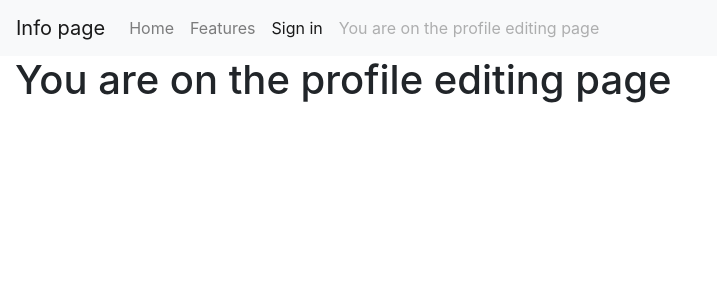
After one commit to theosfa/site-hometask, a Flask app: page /profile/edit in a window 1280 px wide. The commit adds this page. Shown: the top 300 px of the page, without its empty margins (0-717 px from the left). Run offline with Flask 2, Linux system fonts and the light colour scheme; some libraries are stand-ins or nearby versions.

Commit message:
Changed name of db, edit points in plan Created profile edit page Edited sign_up and logging pages Now i transmit session to the html pages instead of big amount of data that allocated by other variables

```diff
--- a/main.py
+++ b/main.py
@@ -8,7 +8,7 @@
 app.secret_key = "LIHBlksdbv7siubkjb7879tn8t5bnBHGbuy5u98u6fGCGFc4d7fCI7gckhgvR58"
 app.permanent_session_lifetime = timedelta(days = 365)
 
-app.config["SQLALCHEMY_DATABASE_URI"] = "sqlite:///main.sqlite3"
+app.config["SQLALCHEMY_DATABASE_URI"] = "sqlite:///db.sqlite3"
 app.config["SQLALCHEMY_TRACK_MODIFICATIONS"] = False
 
 db = SQLAlchemy(app)
@@ -86,13 +86,20 @@
         session["logging"] = False
         session["user"] = "no_user"
         session["logged"] = False
-    logged = session["logged"]
-    current_user = session["user"]
-    return render_template("index.html", act_home = "", act_feat = "", act_log = "", page_info = "You are on the main page", logged = session["logged"], user_name = session["user"], sign = "Sign in", sign_url = "logging")
+    session["act_home"] = ""
+    session["act_feat"] = ""
+    session["act_log"] = ""
+    session["sign_url"] = "logging"
+    session["sign"] = "Sign in"
+    session["page_info"] = "You are on the main page"
+    return render_template("index.html", session = session)
 
 @app.route("/view")
 def view():
-    return render_template("view.html", values = users.query.all())
+    if users.query.all():
+        return render_template("view.html", values = users.query.all())
+    else:
+        return f"There are no users"
 
 @app.route("/home")
 def home():
@@ -100,9 +107,13 @@
         session["logging"] = False
         session["user"] = "no_user"
         session["logged"] = False
-    logged = session["logged"]
-    current_user = session["user"]
-    return render_template("home.html", act_home = "active", act_feat = "", act_log = "", page_info = "You are on the home page", logged = session["logged"], user_name = session["user"], sign = "Sign in", sign_url = "logging")
+    session["act_home"] = "active"
+    session["act_feat"] = ""
+    session["act_log"] = ""
+    session["sign_url"] = "logging"
+    session["sign"] = "Sign in"
+    session["page_info"] = "You are on the home page"
+    return render_template("home.html", session = session)
 
 @app.route("/features")
 def features():
@@ -110,9 +121,13 @@
         session["logging"] = False
         session["user"] = "no_user"
         session["logged"] = False
-    logged = session["logged"]
-    current_user = session["user"]
-    return render_template("features.html", act_home = "", act_feat = "active", act_log = "", page_info = "You are on the feature page", logged = session["logged"], user_name = session["user"], sign = "Sign in", sign_url = "logging")
+    session["act_home"] = ""
+    session["act_feat"] = "active"
+    session["act_log"] = ""
+    session["sign_url"] = "logging"
+    session["sign"] = "Sign in"
+    session["page_info"] = "You are on the feature page"
+    return render_template("features.html", session = session)
 
 @app.route("/sign_up", methods=["POST", "GET"])
 def sign_up():
@@ -120,26 +135,34 @@
         session["logging"] = False
         session["user"] = "no_user"
         session["logged"] = False
-    logging = session["logging"]
-    logged = session["logged"]
+    session["act_home"] = ""
+    session["act_feat"] = ""
+    session["act_log"] = "active"
+    session["sign_url"] = "sign_up"
+    session["sign"] = "Sign up"
+    session["page_info"] = "You are on the sign up page"
     if request.method == "POST":
         user = request.form["usrname"]
         passwd = request.form["passwd"]
         email = request.form["email"]
-        name = request.form["name"]
-        surname = request.form["surname"]
+        # name = request.form["name"]
+        # surname = request.form["surname"]
+        name = ""
+        surname = ""
         found_user = users.query.filter_by(user=user).first()
         if found_user:
-            return render_template("sign_up.html",sign_up = False, act_home = "", act_feat = "", act_log = "active", page_info = "You are on the sign up page", logged = session["logged"], sign = "Sign in", sign_url = "sign_up")
+            return render_template("sign_up.html",sign_up = False, session = session)
         usr = users(user, passwd, email, name, surname)
         db.session.add(usr)
         db.session.commit()
         session["user"] = user
         session["password"] = passwd
         session["email"] = email
+        session["name"] = name
+        session["surname"] = surname
         session["logged"] = True
         return redirect(url_for("profile"))
-    return render_template("sign_up.html", act_home = "", act_feat = "", act_log = "active", page_info = "You are on the sign up page" , logged = session["logged"], sign = "Sign up", sign_up = True, sign_url = "sign_up")
+    return render_template("sign_up.html", sign_up = True, session = session)
 
 @app.route("/logging", methods=["POST", "GET"])
 def logging():
@@ -147,13 +170,16 @@
         session["logging"] = False
         session["user"] = "no_user"
         session["logged"] = False
-    current_user = session["user"]
-    logging = session["logging"]
-    logged = session["logged"]
+    session["act_home"] = ""
+    session["act_feat"] = ""
+    session["act_log"] = "active"
+    session["sign_url"] = "logging"
+    session["sign"] = "Sign in"
+    session["page_info"] = "You are on the sign in page"
     if request.method == "POST":
         user = request.form["usrname"]
         passwd = request.form["passwd"]
-        found_user = users.query.filter_by(name = user).first()
+        found_user = users.query.filter_by(user = user).first()
         if found_user:
             session.permanent = True
             session["logged"] = True
@@ -161,10 +187,11 @@
             return redirect(url_for("profile"))
         else:
             session["logging"] = False
-        if not logging:
-            return render_template("logging.html", act_home = "", act_feat = "", act_log = "active", page_info = "You are on the logging page", logging = False, logged = session["logged"], sign = "Sign in", sign_url = "logging")
+        if not session["logging"]:
+            return render_template("logging.html", session = session)
             session["logging"] = True
-    return render_template("logging.html", act_home = "", act_feat = "", act_log = "active", page_info = "You are on the logging page" , logging = True, logged = session["logged"], sign = "Sign in", sign_url = "logging")
+    session["logging"] = True
+    return render_template("logging.html", session = session)
 
 @app.route("/profile")
 def profile():
@@ -172,12 +199,24 @@
         session["logging"] = False
         session["user"] = "no_user"
         session["logged"] = False
-    current_user = session["user"]
-    logged = session["logged"]
-    if current_user == "no_user":
+    session["act_home"] = ""
+    session["act_feat"] = ""
+    session["act_log"] = "active"
+    session["sign"] = "Sign in"
+    session["page_info"] = "You are on the profile page"
+    if session["user"] == "no_user":
         return redirect(url_for("logging"))
     else:
-        return render_template("profile.html", act_home = "", act_feat = "", act_log = "active", page_info = "You are on the logging page", values = users.query.filter_by(name=session["user"]).first(),user_name = session["user"], logged = session["logged"], sign = "Sign in", sign_url = "logging")
+        return render_template("profile.html", values = users.query.filter_by(user=session["user"]).first(), session = session)
+
+@app.route("/profile/edit")
+def edit_profile():
+    session["act_home"] = ""
+    session["act_feat"] = ""
+    session["act_log"] = "active"
+    session["sign"] = "Sign in"
+    session["page_info"] = "You are on the profile editing page"
+    return render_template("edit_profile.html", session = session)
 
 @app.route("/profile/logout")
 def logout():
--- a/plan_for_this_site.txt
+++ b/plan_for_this_site.txt
@@ -5,13 +5,14 @@
     1) Profile page
     2) Profile-edit page
       1) Add possibility to add image to the profile page when it possible
+      2) Add possibility to change name, surname, email
     3) Sign in page --- In the process
-    4) Sign up page
+    4) Sign up page --- In the process
     5) Schedule page
     6) Enter home task page
     7) Home task edit page
   1) Create profile page --- $ Completed $
-  2) Create profile-edit page
+  2) Create profile-edit page --- $ Completed $
   3) Create sign in page --- $ Completed $
   4) Create sign up page --- $ Completed $
   5) Create schedule page
--- a/templates/base.html
+++ b/templates/base.html
@@ -14,30 +14,30 @@
       <div class="collapse navbar-collapse" id="navbarNav">
         <ul class="navbar-nav">
           <li class="nav-item">
-            <a class="nav-link {{act_home}}" href="/home">Home <span class="sr-only">(current)</span></a>
+            <a class="nav-link {{session["act_home"]}}" href="/home">Home <span class="sr-only">(current)</span></a>
           </li>
-          <li class="nav-item {{act_feat}}">
+          <li class="nav-item {{session["act_feat"]}}">
             <a class="nav-link" href="/features">Features</a>
           </li>
-          {% if not logged %}
-          <li class="nav-item {{act_log}}">
-            <a class="nav-link" href="/{{sign_url}}">{{sign}}</a>
+          {% if not session["logged"] %}
+          <li class="nav-item {{session["act_log"]}}">
+            <a class="nav-link" href="/{{session["sign_url"]}}">{{session["sign"]}}</a>
           </li>
           {% else %}
           <li class="nav-item dropdown">
             <a class="nav-link dropdown-toggle" href="#" id="navbarDropdown" role="button" data-toggle="dropdown" aria-haspopup="true" aria-expanded="false">
-              {{user_name}}
+              {{session["user"]}}
             </a>
             <div class="dropdown-menu" aria-labelledby="navbarDropdown">
               <a class="dropdown-item" href="/profile">Profile</a>
-              <a class="dropdown-item" href="">Settings</a>
+              <a class="dropdown-item" href="/profile/edit">Edit profile</a>
               <div class="dropdown-divider"></div>
               <a class="dropdown-item" href="/profile/logout">Log out</a>
             </div>
           </li>
           {% endif %}
           <li class="nav-item">
-            <a class="nav-link disabled" href="#" tabindex="-1" aria-disabled="true">{{page_info}}</a>
+            <a class="nav-link disabled" href="#" tabindex="-1" aria-disabled="true">{{session["page_info"]}}</a>
           </li>
         </ul>
       </div>
--- /dev/null
+++ b/templates/edit_profile.html
@@ -0,0 +1,5 @@
+{% extends "base.html" %}
+{% block title%}Edit profile{% endblock %}
+{% block content %}
+<h1>You are on the profile editing page</h1>
+{% endblock %}
--- a/templates/logging.html
+++ b/templates/logging.html
@@ -2,7 +2,7 @@
 {% block title %}Logging Page{% endblock %}
 {% block content %}
 <h1>Logging:</h1>
-{% if not logging %}
+{% if not session["logging"] %}
   <p style="color: red">Failed to loggin</p>
   <p style="color: red">User name or password is incorrect</p>
 {% endif %}
--- a/templates/sign_up.html
+++ b/templates/sign_up.html
@@ -7,7 +7,6 @@
   <p style="color: red">Such user exist</p>
 {% endif %}
 <form method="post">
-
   <div class="form-group">
     <div class="form-group">
       <label for="exampleInputName1">User name</label>
```
Also changed, not shown: templates/profile.html (+8 -1 lines), db.sqlite3 (added), main.sqlite3 (deleted).
